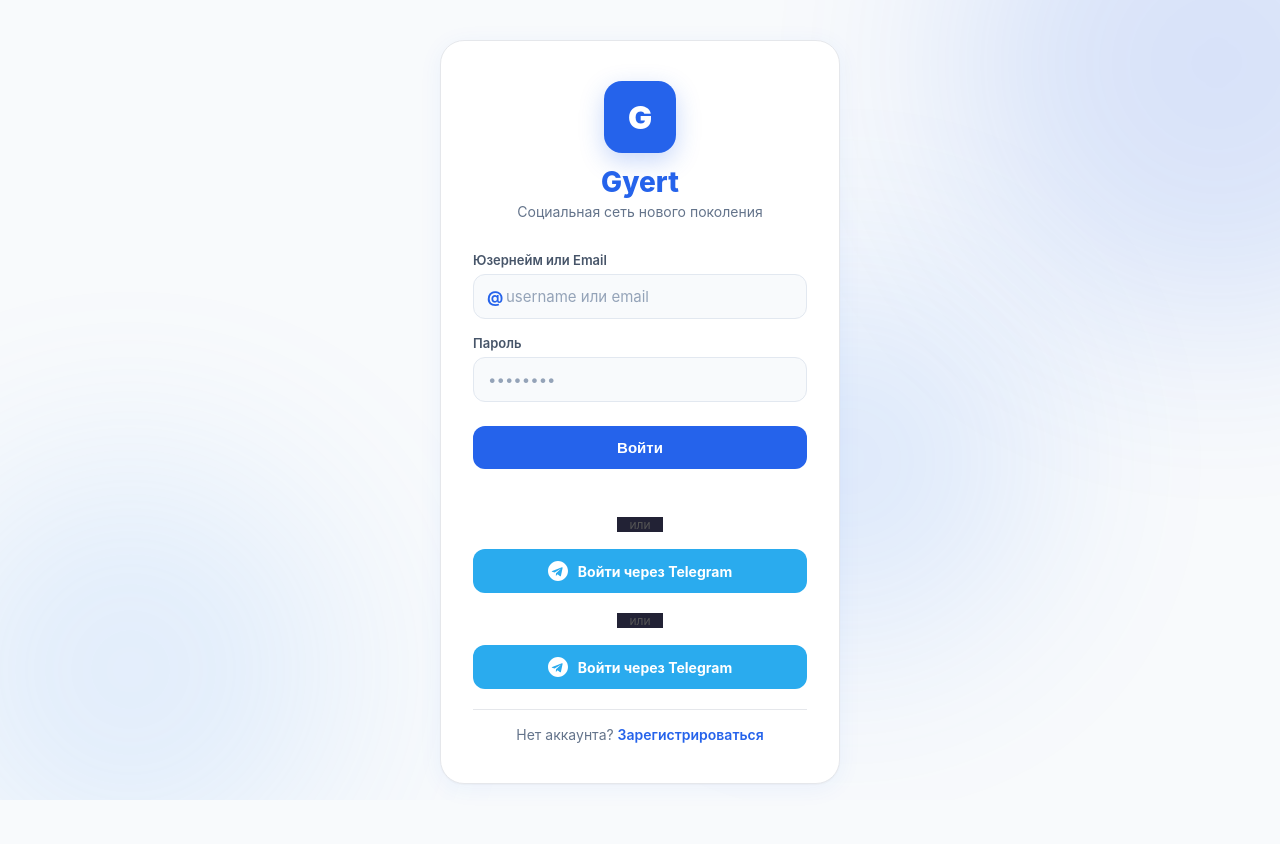
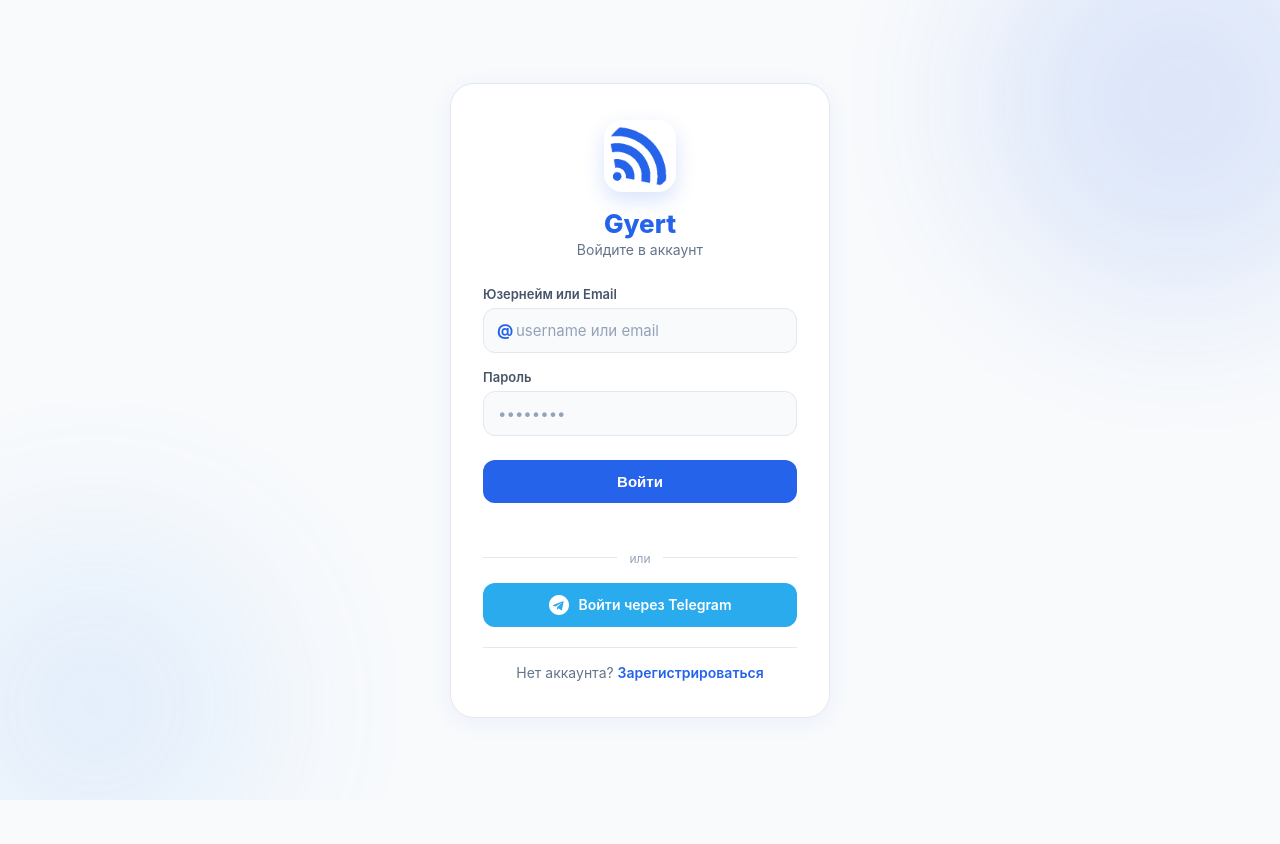
Before and after one commit to SuperLis52/gyert, a Flask app: page /login in a window 1280 px wide. After the commit the page ends 800 px from the top, so only its background shows below. Run offline with Flask 3, Linux system fonts and the light colour scheme; parts of the project's set-up code (start-up, migrations or seed data) failed here and were passed over; some libraries are stand-ins or nearby versions.

Commit message:
Fix logos on auth pages

```diff
--- a/server/templates/login.html
+++ b/server/templates/login.html
@@ -5,25 +5,128 @@
     <meta name="viewport" content="width=device-width, initial-scale=1.0">
     <title>Gyert — Войти</title>
     <link rel="icon" type="image/png" href="/static/favicon.png">
-    <link rel="stylesheet" href="/static/css/auth.css">
+    <meta name="theme-color" content="#2563EB">
+    <style>
+        * { margin:0; padding:0; box-sizing:border-box; }
+        body {
+            min-height: 100vh;
+            background: #f8fafc;
+            font-family: -apple-system, BlinkMacSystemFont, 'Segoe UI', sans-serif;
+            color: #1a202c;
+            display: flex; align-items: center; justify-content: center;
+            -webkit-font-smoothing: antialiased;
+        }
+        .bg { position: fixed; inset: 0; z-index: 0; pointer-events: none; overflow: hidden; }
+        .blob { position: absolute; border-radius: 50%; filter: blur(80px); opacity: .12; }
+        .b1 { width: 400px; height: 400px; background: #2563EB; top: -100px; right: -100px; }
+        .b2 { width: 350px; height: 350px; background: #60A5FA; bottom: -80px; left: -80px; }
+        .wrap {
+            position: relative; z-index: 1;
+            width: 100%; max-width: 420px;
+            padding: 20px;
+        }
+        .card {
+            background: #ffffff;
+            border: 1px solid #e5e7eb;
+            border-radius: 24px;
+            padding: 36px 32px;
+            box-shadow: 0 4px 24px rgba(37,99,235,0.06);
+        }
+        .logo { text-align: center; margin-bottom: 28px; }
+        .logo img {
+            width: 72px; height: 72px;
+            border-radius: 18px;
+            box-shadow: 0 8px 20px rgba(37,99,235,0.18);
+        }
+        .logo h1 {
+            font-size: 26px; font-weight: 800;
+            color: #2563EB;
+            margin-top: 12px;
+        }
+        .logo p { color: #64748b; font-size: 14px; margin-top: 2px; }
+
+        .field { margin-bottom: 16px; }
+        .field label {
+            display: block; font-size: 13px; font-weight: 600;
+            color: #475569; margin-bottom: 6px;
+        }
+        .field-row { position: relative; display: flex; align-items: center; }
+        .prefix {
+            position: absolute; left: 14px;
+            color: #2563EB; font-weight: 700; font-size: 16px;
+        }
+        .field-row input { padding-left: 32px !important; }
+        input {
+            width: 100%; padding: 12px 14px;
+            background: #f8fafc;
+            border: 1.5px solid #e2e8f0;
+            border-radius: 12px;
+            color: #1a202c;
+            font-size: 15px; outline: none;
+            transition: all .2s;
+            font-family: inherit;
+        }
+        input:focus {
+            border-color: #2563EB;
+            background: #ffffff;
+            box-shadow: 0 0 0 4px rgba(37,99,235,0.1);
+        }
+        input::placeholder { color: #94a3b8; }
+
+        .btn {
+            width: 100%; padding: 13px;
+            background: #2563EB;
+            border: none; border-radius: 12px;
+            color: #ffffff; font-size: 15px; font-weight: 600;
+            cursor: pointer; margin-top: 8px;
+            transition: all .2s;
+        }
+        .btn:hover { background: #1d4ed8; transform: translateY(-1px); box-shadow: 0 8px 20px rgba(37,99,235,0.25); }
+        .err { color: #ef4444; font-size: 13px; margin-top: 10px; text-align: center; min-height: 18px; }
+
+        .divider {
+            margin: 16px 0; text-align: center; position: relative;
+        }
+        .divider span {
+            background: #fff; padding: 0 12px;
+            color: #94a3b8; font-size: 12px; position: relative; z-index: 1;
+        }
+        .divider::before {
+            content: ''; position: absolute;
+            top: 50%; left: 0; right: 0; height: 1px;
+            background: #e5e7eb;
+        }
+
+        .tg-btn {
+            display: flex; align-items: center; justify-content: center; gap: 10px;
+            padding: 12px; background: #2AABEE;
+            border-radius: 12px; color: #fff;
+            font-size: 14px; font-weight: 600;
+            text-decoration: none; transition: all .2s;
+        }
+        .tg-btn:hover { background: #229ED9; transform: translateY(-1px); }
+
+        .footer {
+            text-align: center; margin-top: 20px;
+            padding-top: 16px; border-top: 1px solid #e5e7eb;
+            color: #64748b; font-size: 14px;
+        }
+        .footer a { color: #2563EB; text-decoration: none; font-weight: 600; }
+    </style>
 </head>
 <body>
-    <div class="auth-bg">
-        <div class="blob b1"></div>
-        <div class="blob b2"></div>
-        <div class="blob b3"></div>
-    </div>
-    <div class="auth-wrap">
-        <div class="auth-card">
-            <div class="auth-logo">
-                <div class="logo-circle">G</div>
+    <div class="bg"><div class="blob b1"></div><div class="blob b2"></div></div>
+    <div class="wrap">
+        <div class="card">
+            <div class="logo">
+                <img src="/static/icon-192.png" alt="Gyert">
                 <h1>Gyert</h1>
-                <p>Социальная сеть нового поколения</p>
+                <p>Войдите в аккаунт</p>
             </div>
             <form id="loginForm">
                 <div class="field">
                     <label>Юзернейм или Email</label>
-                    <div class="field-wrap">
+                    <div class="field-row">
                         <span class="prefix">@</span>
                         <input type="text" id="username" placeholder="username или email" autocomplete="username" required>
                     </div>
@@ -32,26 +135,15 @@
                     <label>Пароль</label>
                     <input type="password" id="password" placeholder="••••••••" autocomplete="current-password" required>
                 </div>
-                <button type="submit" class="btn-auth">Войти</button>
-                <div class="auth-error" id="err"></div>
+                <button type="submit" class="btn">Войти</button>
+                <div class="err" id="err"></div>
             </form>
-            <div style="margin:16px 0;text-align:center;position:relative">
-                <span style="background:rgba(16,16,36,.92);padding:0 12px;color:#555;font-size:12px;position:relative;z-index:1">или</span>
-                <div style="position:absolute;top:50%;left:0;right:0;height:1px;background:rgba(255,255,255,.08)"></div>
-            </div>
-            <a href="/login-tg" style="display:flex;align-items:center;justify-content:center;gap:10px;padding:12px;background:#2AABEE;border-radius:12px;color:#fff;font-size:14px;font-weight:700;text-decoration:none;transition:all .3s;margin-bottom:16px">
+            <div class="divider"><span>или</span></div>
+            <a href="/login-tg" class="tg-btn">
                 <svg width="20" height="20" viewBox="0 0 24 24" fill="white"><path d="M12 0C5.373 0 0 5.373 0 12s5.373 12 12 12 12-5.373 12-12S18.627 0 12 0zm5.562 8.248l-2.012 9.483c-.145.658-.537.818-1.084.508l-3-2.21-1.447 1.394c-.16.16-.295.295-.605.295l.213-3.053 5.56-5.023c.242-.213-.054-.333-.373-.12l-6.871 4.326-2.962-.924c-.643-.204-.657-.643.136-.953l11.57-4.461c.537-.194 1.006.131.875.738z"/></svg>
                 Войти через Telegram
             </a>
-            <div style="margin:16px 0;text-align:center;position:relative">
-                <span style="background:rgba(16,16,36,.92);padding:0 12px;color:#555;font-size:12px;position:relative;z-index:1">или</span>
-                <div style="position:absolute;top:50%;left:0;right:0;height:1px;background:rgba(255,255,255,.08)"></div>
-            </div>
-            <a href="/login-tg" style="display:flex;align-items:center;justify-content:center;gap:10px;padding:12px;background:#2AABEE;border-radius:12px;color:#fff;font-size:14px;font-weight:700;text-decoration:none;transition:all .3s;margin-bottom:16px">
-                <svg width="20" height="20" viewBox="0 0 24 24" fill="white"><path d="M12 0C5.373 0 0 5.373 0 12s5.373 12 12 12 12-5.373 12-12S18.627 0 12 0zm5.562 8.248l-2.012 9.483c-.145.658-.537.818-1.084.508l-3-2.21-1.447 1.394c-.16.16-.295.295-.605.295l.213-3.053 5.56-5.023c.242-.213-.054-.333-.373-.12l-6.871 4.326-2.962-.924c-.643-.204-.657-.643.136-.953l11.57-4.461c.537-.194 1.006.131.875.738z"/></svg>
-                Войти через Telegram
-            </a>
-            <div class="auth-footer">
+            <div class="footer">
                 Нет аккаунта? <a href="/register">Зарегистрироваться</a>
             </div>
         </div>
@@ -61,11 +153,15 @@
             e.preventDefault();
             const err = document.getElementById('err');
             err.textContent = '';
-            const r = await fetch('/api/login', {method:'POST', headers:{'Content-Type':'application/json'},
-                body: JSON.stringify({username: document.getElementById('username').value, password: document.getElementById('password').value})});
-            const d = await r.json();
-            if (d.success) window.location.href = '/feed';
-            else err.textContent = d.error || 'Ошибка';
+            try {
+                const r = await fetch('/api/login', {method:'POST', headers:{'Content-Type':'application/json'},
+                    body: JSON.stringify({username: document.getElementById('username').value, password: document.getElementById('password').value})});
+                const d = await r.json();
+                if (d.success) window.location.href = '/feed';
+                else err.textContent = d.error || 'Ошибка';
+            } catch(x) {
+                err.textContent = 'Ошибка соединения';
+            }
         };
     </script>
 </body>
```
Also changed, not shown: server/templates/register.html (+62 -65 lines), server/templates/verify_email.html (+78 -24 lines).
